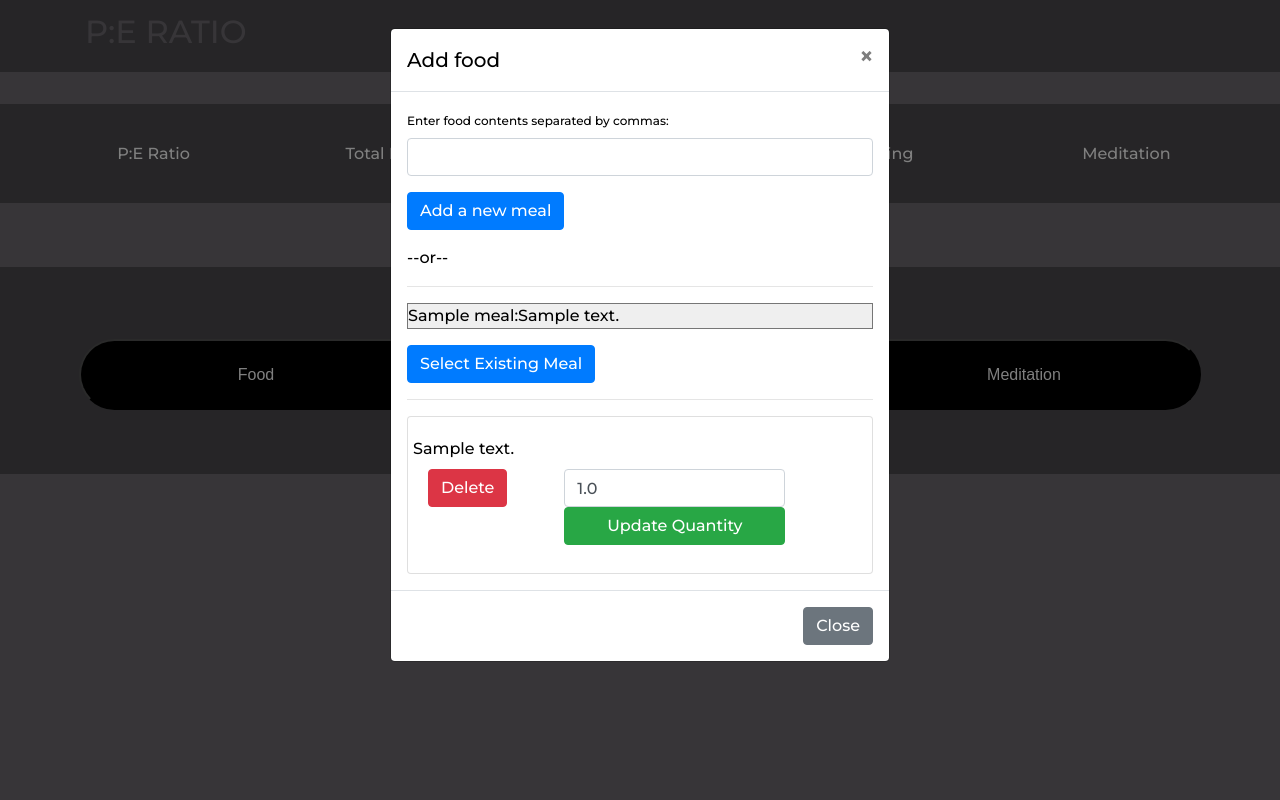
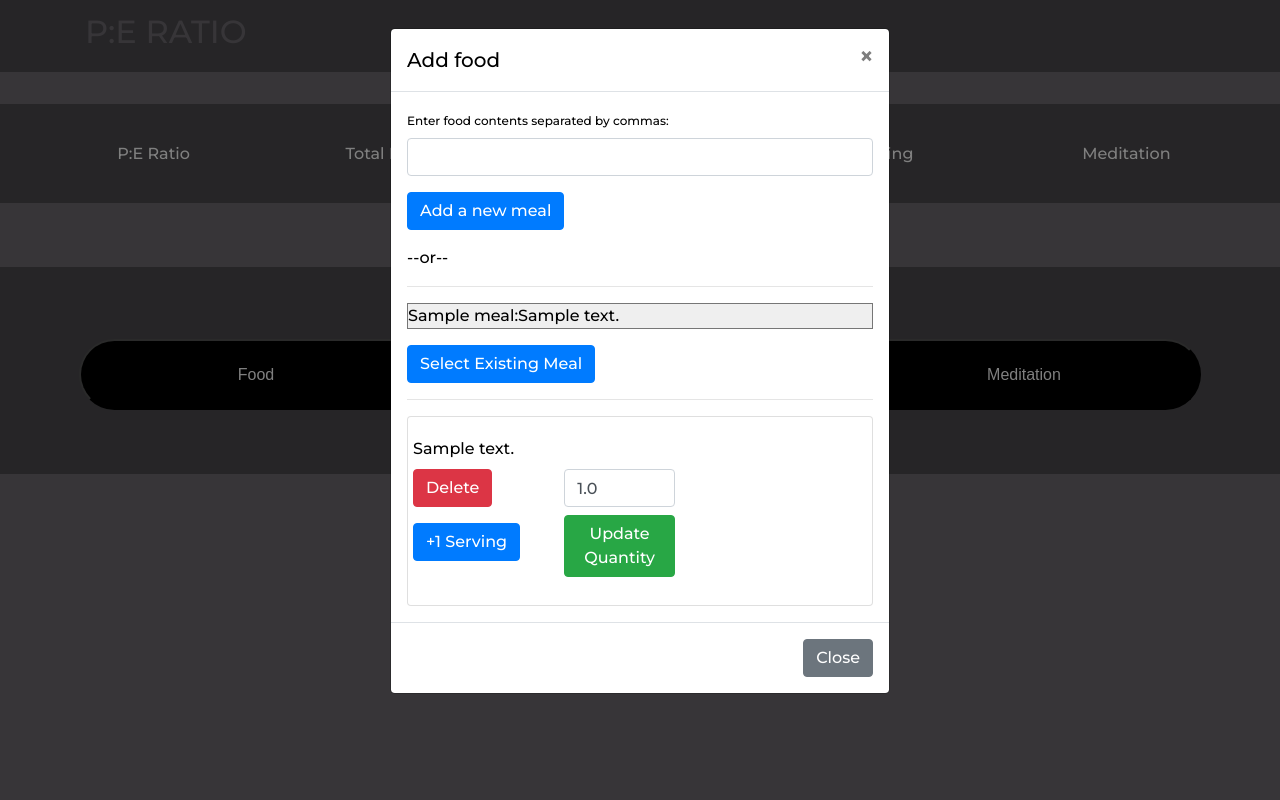
Before and after one commit to richardhanksjr/nutition-dashboard, a Django app: template front_end/templates/front_end/index.html in a window 1280 px wide, after a click on "Food". Run offline with Django 3.2, Linux system fonts and the light colour scheme; tables that the repository leaves empty hold one stand-in row (values such as "Sample post"); the template is opened without the code that fills it: values that come from a table or form of the project are taken from there, most other values are stand-ins (such as "Sample title", 1, 10 or a date in 2020); some libraries are stand-ins or nearby versions.

Commit message:
Added +1 button for serving sizes

```diff
--- a/api/urls.py
+++ b/api/urls.py
@@ -17,5 +17,5 @@ urlpatterns = [
     path('add_meditation', views.AddMeditation.as_view(), name='add_meditation'),
     path('delete_meditation', views.DeleteMeditation.as_view(), name='delete_meditation'),
     path('update_quantity', views.UpdateServingQuantity.as_view(), name='update_quantity'),
-
+    path('add_one_serving', views.AddOneServing.as_view(), name='add_one_serving'),
 ]
--- a/front_end/templates/front_end/snippets/food_modal.html
+++ b/front_end/templates/front_end/snippets/food_modal.html
@@ -54,26 +54,38 @@
                                 </div>
                                 <div class="row">
                                     <div class="col-4">
-
+                                        <div class="row">
                                             <form method="post" action="{% url 'delete_entry' %}">
                                                 <div class="form-group">
                                                     {% csrf_token %}
                                                     <input class="form-control" type="hidden" name="id"
                                                            value="{{ entry.id }}">
-                                                <button class="btn btn-danger">Delete</button>
+                                                    <button class="btn btn-danger w-100">Delete</button>
                                                 </div>
                                             </form>
                                         </div>
+                                        <div class="row">
+                                            <form method="post" action="{% url 'add_one_serving' %}">
+                                                {% csrf_token %}
+                                                <input type="hidden" name="id" value="{{ entry.id }}">
+                                                <button class="btn btn-primary w-70">+1 Serving</button>
+                                            </form>
+                                        </div>
+                                    </div>
+
 
                                     <div class="col">
                                         <div class="row">
                                             <form method="post" action="{% url 'update_quantity' %}">
                                                 <div class="form-group">
                                                     {% csrf_token %}
-                                                    <input class="form-control col" name="num_servings" type="number" min=0
+                                                    <input class="form-control col w-50" name="num_servings"
+                                                           type="number"
+                                                           min=0
                                                            value="{{ entry.num_servings }}">
                                                     <input type="hidden" name="id" value="{{ entry.id }}">
-                                                    <button class="btn btn-success col">Update Quantity</button>
+                                                    <button class="btn btn-success col mt-2 w-50">Update Quantity
+                                                    </button>
                                                 </div>
                                             </form>
                                         </div>
```
Also changed, not shown: api/views.py (+8 -0 lines). Lines whose indentation alone changed are shown as unchanged.
